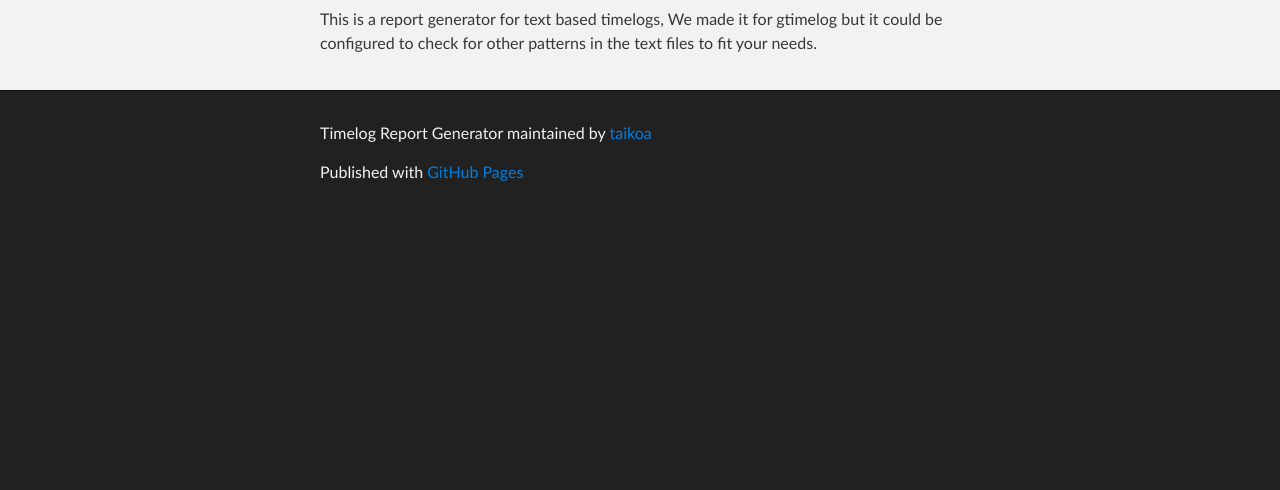
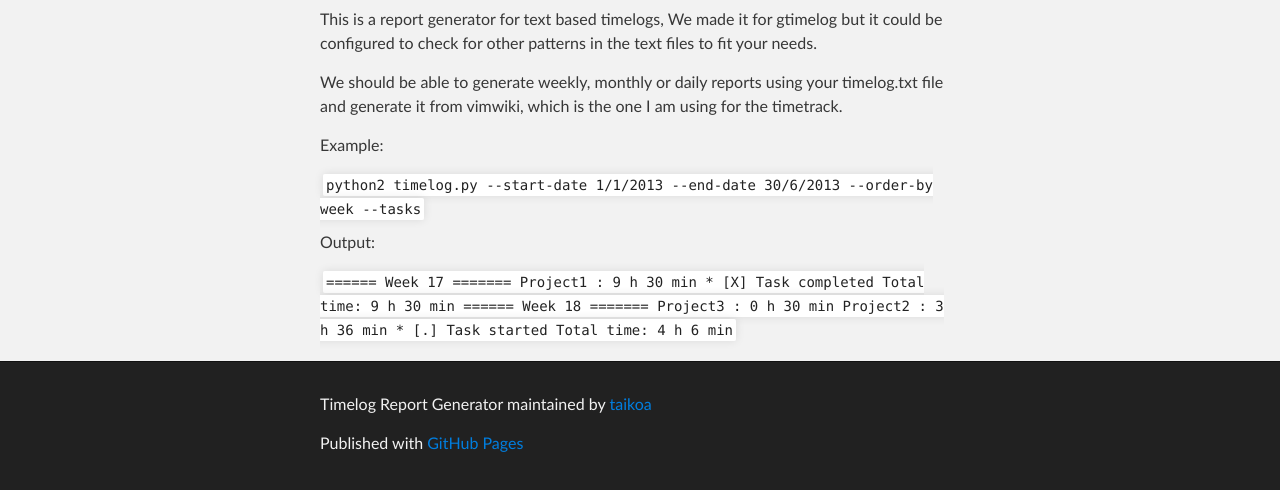
Before and after one commit to javaguirre/timelog-report-generator, a plain HTML site: page index.html in a window 1280 px wide. Shown: the part 317-807 px from the top of the page. Drawn offline with Linux system fonts and the light colour scheme.

Commit message:
Adding new description to the index

```diff
--- a/index.html
+++ b/index.html
@@ -32,10 +32,46 @@
     <div id="main_content_wrap" class="outer">
       <section id="main_content" class="inner">
         <h1>
-<a name="timelog-report-generator" class="anchor" href="#timelog-report-generator"><span class="octicon octicon-link"></span></a>Timelog Report Generator</h1>
+            <a name="timelog-report-generator" class="anchor" href="#timelog-report-generator"><span class="octicon octicon-link"></span></a>Timelog Report Generator
+        </h1>
 
-<p>This is a report generator for text based timelogs, We made it for gtimelog but it could be configured
-to check for other patterns in the text files to fit your needs.</p>
+        <p>
+        This is a report generator for text based timelogs, We made it for gtimelog but it could be configured
+        to check for other patterns in the text files to fit your needs.</p>
+        <p>
+            We should be able to generate weekly, monthly or daily reports
+            using your timelog.txt file and generate it from vimwiki, which is the one I am using
+            for the timetrack.
+        </p>
+        <p>
+            Example:
+        </p>
+        <code>
+            python2 timelog.py --start-date 1/1/2013 --end-date 30/6/2013 --order-by week --tasks
+        </code>
+        <p>
+            Output:
+        </p>
+        <code>
+   ====== Week 17 =======
+
+    Project1 : 9 h 30 min
+
+    * [X] Task completed
+
+
+    Total time: 9 h 30 min
+    ====== Week 18 =======
+
+    Project3 : 0 h 30 min
+    Project2 : 3 h 36 min
+
+    * [.] Task started
+
+
+    Total time: 4 h 6 min
+
+        </code>
       </section>
     </div>
 
@@ -46,8 +82,5 @@ to check for other patterns in the text files to fit your needs.</p>
         <p>Published with <a href="http://pages.github.com">GitHub Pages</a></p>
       </footer>
     </div>
-
-
-
   </body>
 </html>
```
